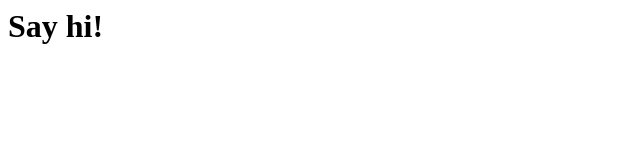
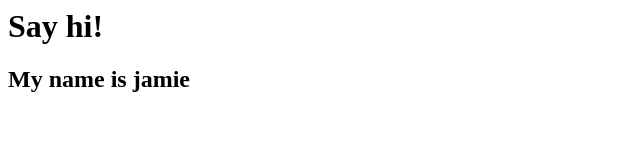
Before and after one commit to Jamiepark816/medvis24, a plain HTML site: page index.html in a window 1280 px wide. Shown: the whole page, without its empty margins (0-640 px from the left). Drawn offline with Linux system fonts and the light colour scheme.

Commit message:
Update index.html

```diff
--- a/index.html
+++ b/index.html
@@ -1 +1,2 @@
 <h1> Say hi! </h1>
+<h2> My name is jamie</h2>
```
